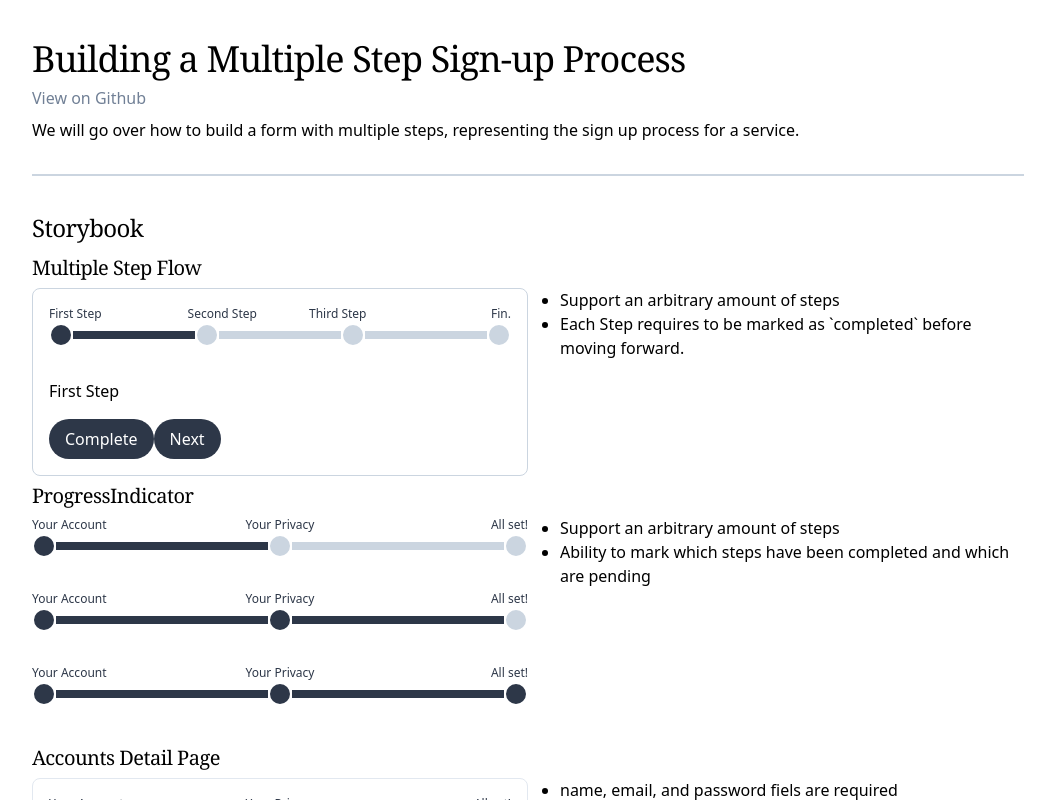
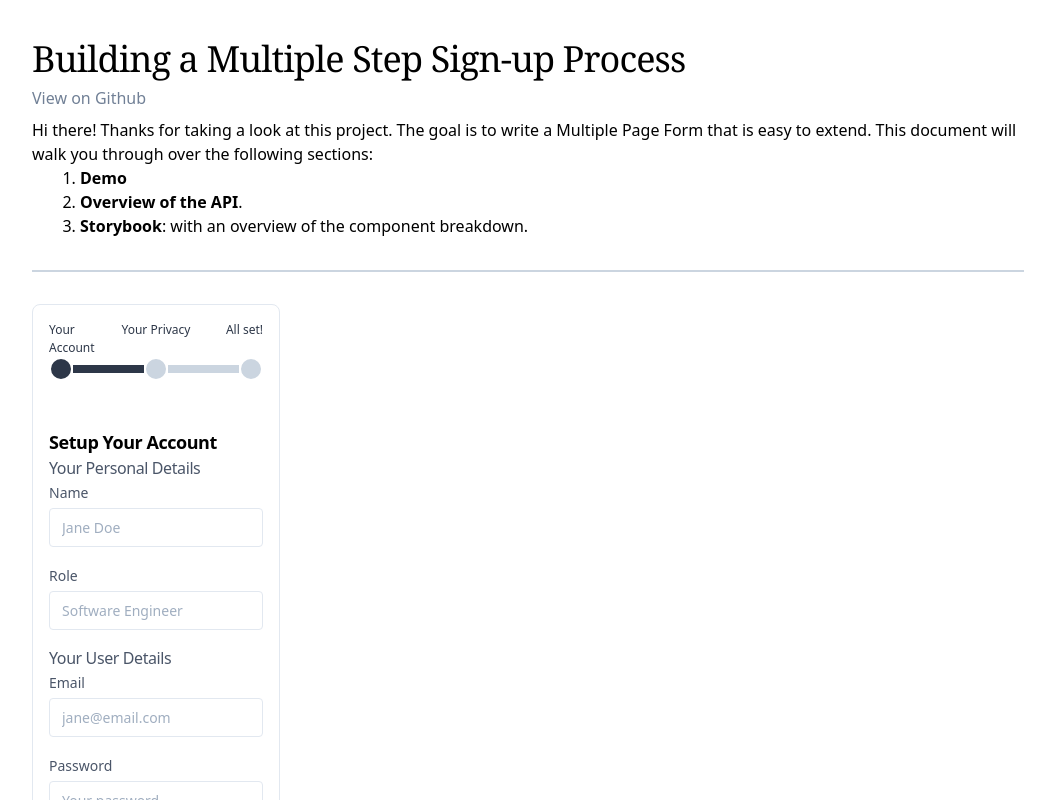
Before and after one commit to vicentereig/multiple-page-form-demo, a React (Create React App) app: page / in a window 1280 px wide. Shown: the top 800 px of the page, without its empty margins (112-1167 px from the left). Built offline with nearby package versions, Linux system fonts and the light colour scheme; what @tailwindcss/custom-forms would draw is missing.

Commit message:
Improved immutable updates to the state

```diff
--- a/package.json
+++ b/package.json
@@ -3,14 +3,17 @@
   "version": "0.1.0",
   "private": true,
   "dependencies": {
+    "@reduxjs/toolkit": "^1.3.6",
     "@testing-library/jest-dom": "^4.2.4",
     "@testing-library/react": "^9.3.2",
     "@testing-library/user-event": "^7.1.2",
+    "add": "^2.0.6",
     "react": "^16.13.1",
     "react-dom": "^16.13.1",
     "react-redux": "^7.2.0",
     "react-scripts": "3.4.1",
-    "redux": "^4.0.5"
+    "redux": "^4.0.5",
+    "yarn": "^1.22.4"
   },
   "scripts": {
     "build:css": "npx postcss src/index.css -o src/App.css",
--- a/src/Pages/Home.jsx
+++ b/src/Pages/Home.jsx
@@ -4,9 +4,11 @@ import MultipleStepFlowStory from './MultipleStepFlowStory'
 import Account from '../components/signup/pages/Account'
 import Privacy from '../components/signup/pages/Privacy'
 import ProgressIndicator from "../components/ProgressIndicator";
-import SignupComplete from "../components/signup/pages/SignupComplete";
+import Completed from "../components/signup/pages/Completed";
+import SignUp from "../components/SignUp";
+import {multipleStepStore} from "./MultipleStepFlowStory/store";
+import {Provider} from "react-redux";
 
-import { Provider } from 'react-redux'
 
 const steps = [
   { title: 'Your Account'},
@@ -22,10 +24,31 @@ const Home = () => {
         <h1 className="font-serif tracking-tight font-medium text-4xl leading-normal pt-4">Building a Multiple Step Sign-up Process</h1>
         <a href="https://github.com/vicentereig/multiple-page-form-demo" className="text-gray-600">View on Github</a>
         <p className="font-light text-md pt-2">
-          We will go over how to build a form with multiple steps, representing
-          the sign up process for a service.
+          Hi there!
+
+          Thanks for taking a look at this project. The goal is to
+          write a Multiple Page Form that is easy to extend. This document will
+          walk you through over the following sections:
         </p>
+
+        <ol className="ml-12 list-decimal">
+          <li><strong>Demo</strong></li>
+          <li><strong>Overview of the API</strong>.</li>
+          <li><strong>Storybook</strong>: with an overview of the component breakdown.</li>
+        </ol>
       </header>
+
+      <section>
+        <div className="flex flex-row">
+          <div className="w-1/2">
+            <Provider store={multipleStepStore}>
+              <SignUp/>
+            </Provider>
+          </div>
+          <div className="w-1/2">
+          </div>
+        </div>
+      </section>
 
       <h2 className="font-serif tracking-tight text-2xl font-medium leading-10">Storybook</h2>
 
@@ -97,7 +120,7 @@ const Home = () => {
         <h3 className="font-serif tracking-tight text-xl font-medium leading-10">Signup Complete</h3>
         <div className="flex flex-row">
           <div className="w-1/2">
-            <SignupComplete className="w-full"  currentStep={2} steps={steps}/>
+            <Completed className="w-full"  currentStep={2} steps={steps}/>
           </div>
           <div className="w-1/2">
             <ul className="list-disc pl-8">
--- a/src/Pages/MultipleStepFlowStory/store.js
+++ b/src/Pages/MultipleStepFlowStory/store.js
@@ -1,4 +1,5 @@
-import {createStore, applyMiddleware} from "redux";
+import {createStore, applyMiddleware} from "redux"
+import { createReducer } from '@reduxjs/toolkit'
 
 const CREATE_WORKFLOW = 'CREATE_WORKFLOW'
 function createWorkflow(workflowName) {
@@ -15,28 +16,23 @@ function move(workflowName, nextStep) {
 }
 
 
-function multipleStepReducer(state={ui:{}}, action) {
-  switch(action.type) {
-    case CREATE_WORKFLOW:
-      return {...state, ...{ui: {[action.workflowName]: { steps: [], currentStep: 0}}}}
-    case CREATE_STEPS:
-      return {...state, ...{ui: {[action.workflowName]: { steps: [...action.steps], currentStep: 0}}}}
-    case MOVE:
-      return {...state, ...{ui: {[action.workflowName]: { steps: [...state.ui[action.workflowName].steps], currentStep: action.nextStep}}}}
-    default: return state
-  }
-}
+const multipleStepReducer = createReducer({ui:{}, models:{}}, {
+  CREATE_WORKFLOW: (state, action ) => void (state.ui[action.workflowName] = { steps: [], currentStep: 0 }),
+  CREATE_STEPS: (state, action) => void(state.ui[action.workflowName].steps = action.steps),
+  MOVE: (state, action) => void(state.ui[action.workflowName].currentStep = action.nextStep)
+})
+
 /**
  * Logs all actions and states after they are dispatched.
  */
 const logger = store => next => action => {
   console.group(action.type)
   console.info('dispatching', action)
-  let result = next(action)
+  const result = next(action)
   console.log('next state', store.getState())
   console.groupEnd()
   return result
 }
 const multipleStepStore = createStore(multipleStepReducer, applyMiddleware(logger))
 
-export {multipleStepStore, createWorkflow, createSteps, move}
+export {multipleStepStore, multipleStepReducer, logger, createWorkflow, createSteps, move}
--- a/src/components/SignUp.jsx
+++ b/src/components/SignUp.jsx
@@ -1,19 +1,23 @@
-import Account from 'signup/pages/Account'
-import Privacy from 'signup/pages/Privacy'
 import React from "react"
 import {useSelector} from 'react-redux'
+import MultipleStepFlow from './MultipleStepFlow'
+import Account from './signup/pages/Account'
+import Privacy from './signup/pages/Privacy'
+import Completed from './signup/pages/Completed'
+
+
 
 const SignUp = () => {
-  const user = useSelector( state => state.models.User )
+  // const user = useSelector( state => state.models.User )
   const logInfo = () => {
-    console.log(user)
+    console.log('Done')
   }
 
   return (
     <MultipleStepFlow name="SignUp" onComplete={logInfo}>
       <Account title="Your Account"/>
       <Privacy title="Your Privacy"/>
-      <SignupComplete title="All set!"/>
+      <Completed title="All set!"/>
     </MultipleStepFlow>
   )
 }
--- a/src/components/signup/pages/SignupComplete.jsx
+++ b/src/components/signup/pages/Completed.jsx
@@ -3,7 +3,7 @@ import ProgressIndicator from '../../ProgressIndicator'
 
 const defaultClassName = "border rounded-lg border-gray-300 p-4 w-1/2".split()
 
-const SignupComplete = ({className, currentStep, steps}) => {
+const Completed = ({className, currentStep, steps}) => {
   return (
     <div className={defaultClassName.concat(className).join(' ')}>
       <ProgressIndicator className="pb-8" steps={steps} currentStep={currentStep}/>
@@ -15,4 +15,4 @@ const SignupComplete = ({className, currentStep, steps}) => {
   )
 }
 
-export default SignupComplete
+export default Completed
```
Also changed, not shown: 2 other files (tests, documents, lock files or other folders).
